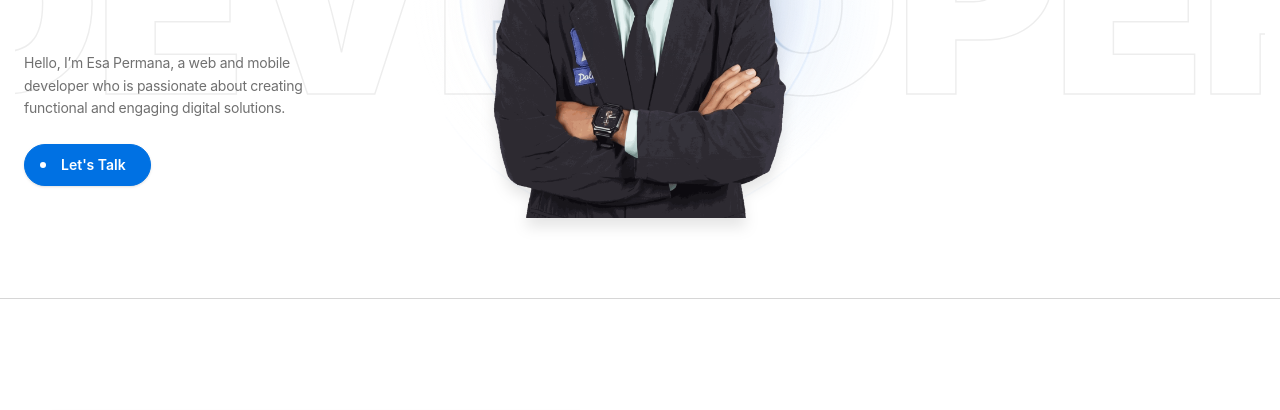
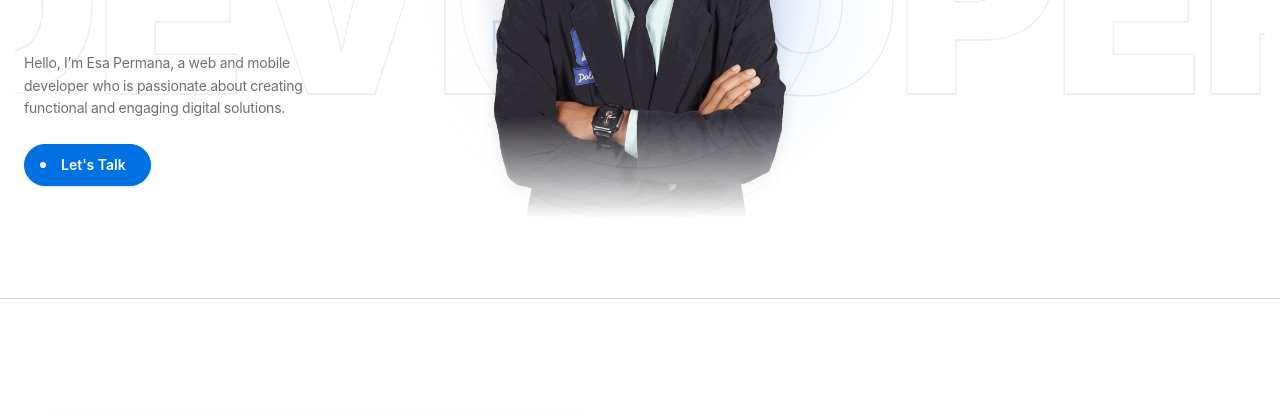
Before and after one commit to esapermana19/portofolio-esapermana, a website: page index.html in a window 1280 px wide. Shown: the part 370-780 px from the top of the page. Drawn offline with Linux system fonts and the light colour scheme.

Commit message:
change image

```diff
--- a/index.html
+++ b/index.html
@@ -83,10 +83,12 @@
       position: relative;
     }
 
-    /* Foto Profile Transisi Tukar Gambar yang Halus */
+    /* Foto Profile Transisi Tukar Gambar yang Halus + Bottom Seamless Fade */
     #profile-base-img,
     #profile-reveal-img {
       transition: opacity 0.6s cubic-bezier(0.16, 1, 0.3, 1), transform 0.6s cubic-bezier(0.16, 1, 0.3, 1);
+      -webkit-mask-image: linear-gradient(to bottom, black 78%, transparent 100%);
+      mask-image: linear-gradient(to bottom, black 78%, transparent 100%);
     }
 
     .profile-spotlight-overlay {
```
